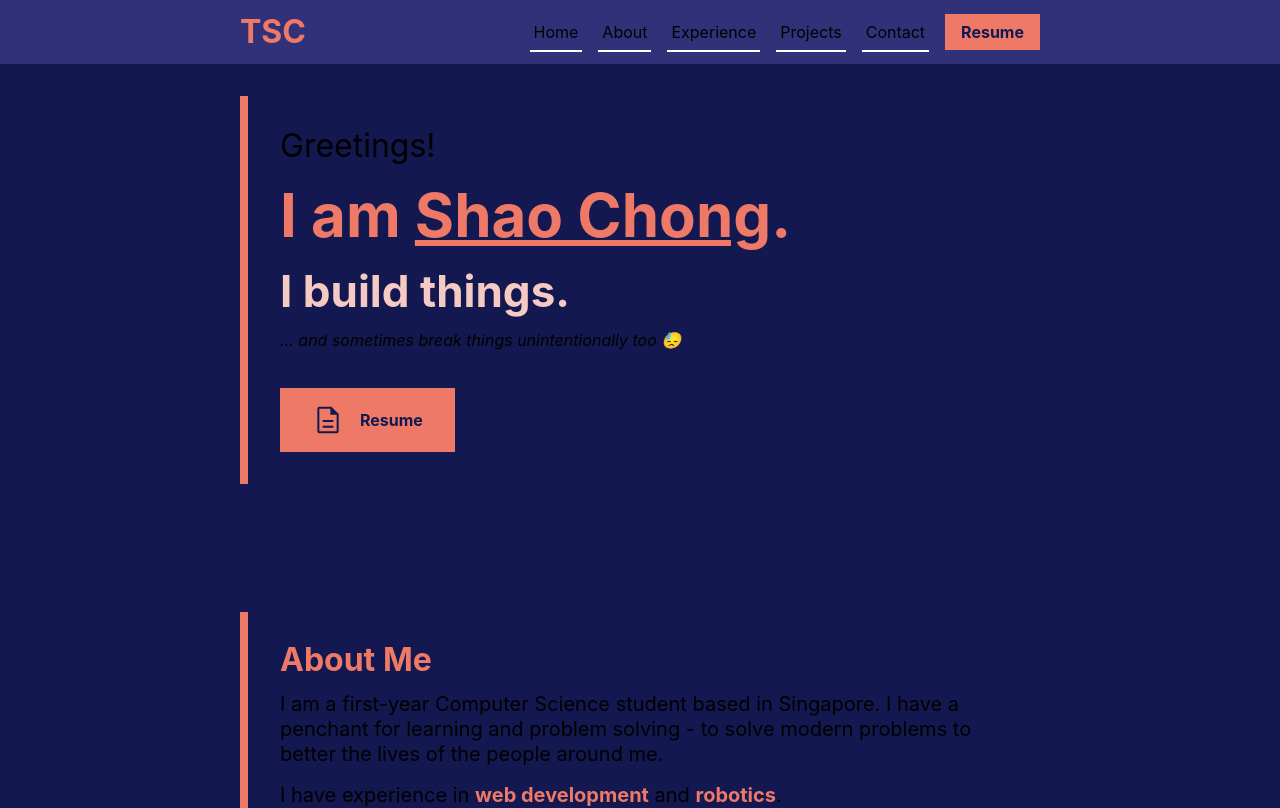
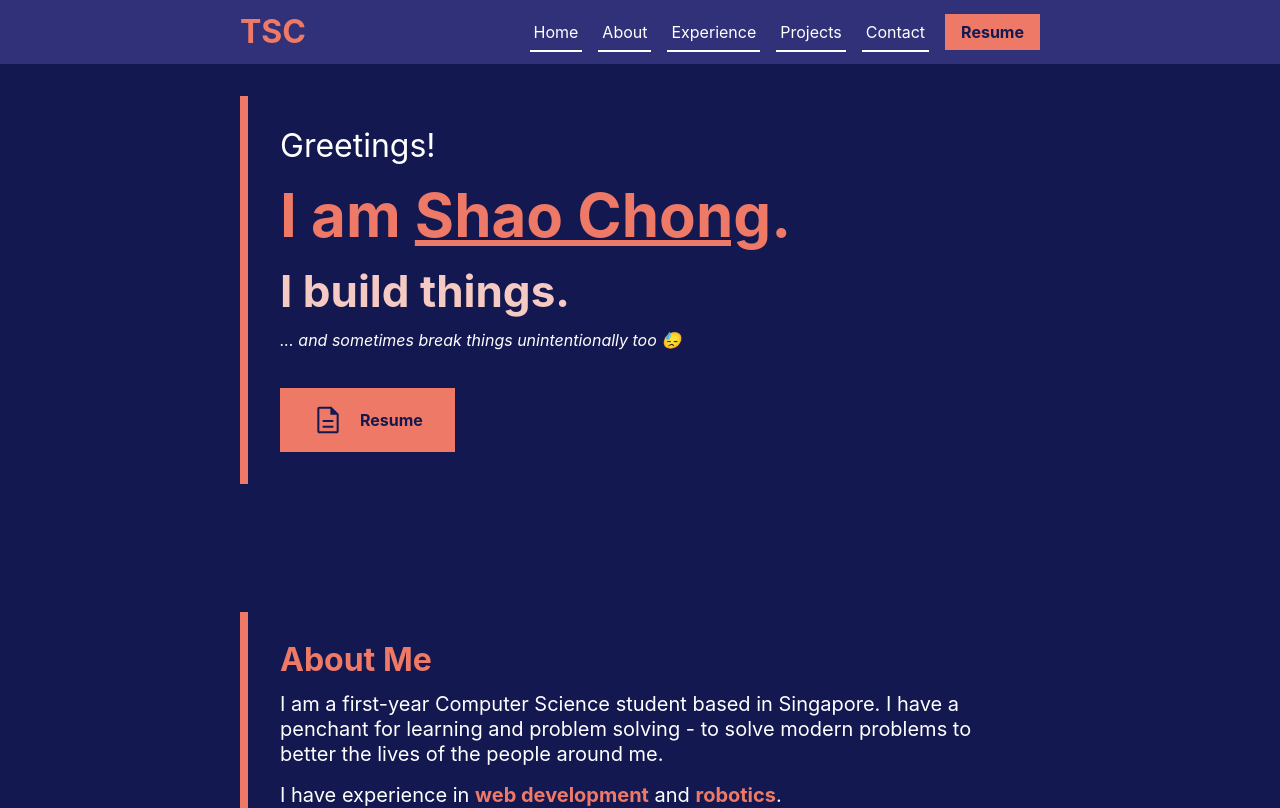
Before and after one commit to ackselz/portfolio, a Next.js app: page / in a window 1280 px wide. Shown: the top 808 px of the page. Built offline with nearby package versions, Linux system fonts and the light colour scheme.

Commit message:
fixed light mode

```diff
--- a/styles/globals.css
+++ b/styles/globals.css
@@ -16,6 +16,10 @@ a {
         background: black;
     }
 } */
+
+body {
+    color: white;
+}
 
 /* http://meyerweb.com/eric/tools/css/reset/
    v2.0 | 20110126
```
